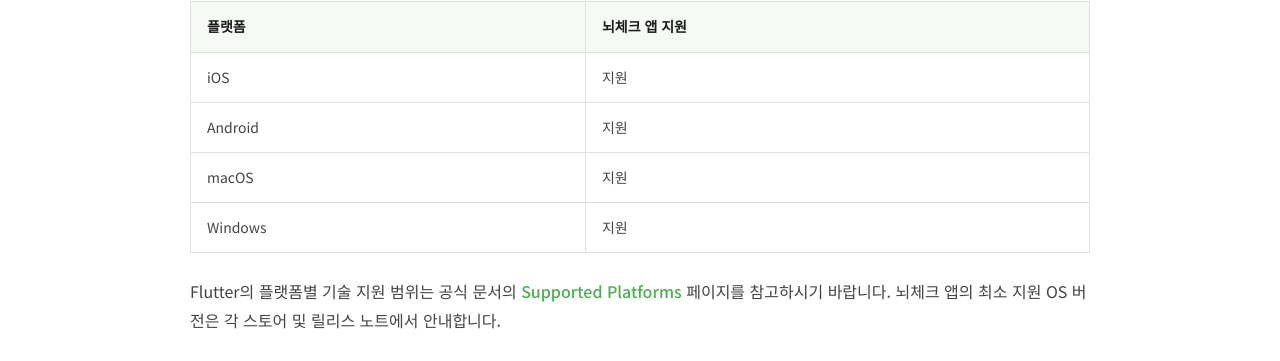
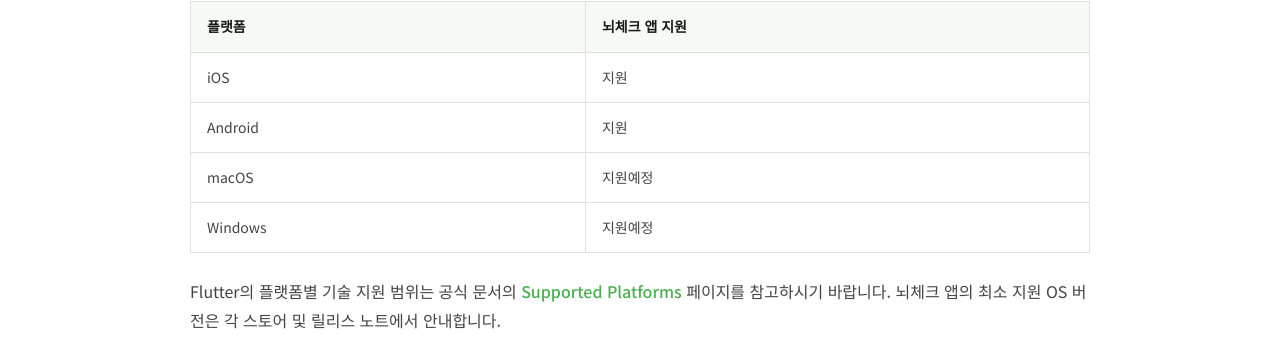
Before and after one commit to braincheckcokr/braincheckcokr.github.io, a Jekyll site: the page multiplatform.html, which Jekyll copies as it is, in a window 1280 px wide and 900 px high, scrolled down 2381 px. Shown: the part 93-454 px from the top of the window. Built offline with Jekyll 4.4.1, drawn with Linux system fonts in a browser that asks for light colours.

Commit message:
add header.html

```diff
--- a/about.html
+++ b/about.html
@@ -85,7 +85,7 @@
                                 <div class="org-node org-dept">마케팅·영업부서</div>
                                 <ul>
                                     <li><div class="org-node org-role">마케팅 / 홍보</div></li>
-                                    <li><div class="org-node org-role">수강생 모집<br>B2B 영업</div></li>
+                                    <li><div class="org-node org-role">B2B 영업</div></li>
                                 </ul>
                             </li>
                         </ul>
--- a/components/header.html
+++ b/components/header.html
@@ -1,6 +1,7 @@
 <header class="header">
     <a href="/" class="logo">뇌<span>체크</span><img src="/assets/images/app_icon58.png" alt="뇌체크" class="logo-icon"></a>
     <nav class="nav-links">
+        <a href="/">홈</a>
         <a href="/about">회사소개</a>
         <a href="/support">고객센터</a>
         <a href="/information">개인정보처리방침</a>
--- a/multiplatform.html
+++ b/multiplatform.html
@@ -135,11 +135,11 @@
                 </tr>
                 <tr>
                     <td>macOS</td>
-                    <td>지원</td>
+                    <td>지원예정</td>
                 </tr>
                 <tr>
                     <td>Windows</td>
-                    <td>지원</td>
+                    <td>지원예정</td>
                 </tr>
             </tbody>
         </table>
```
